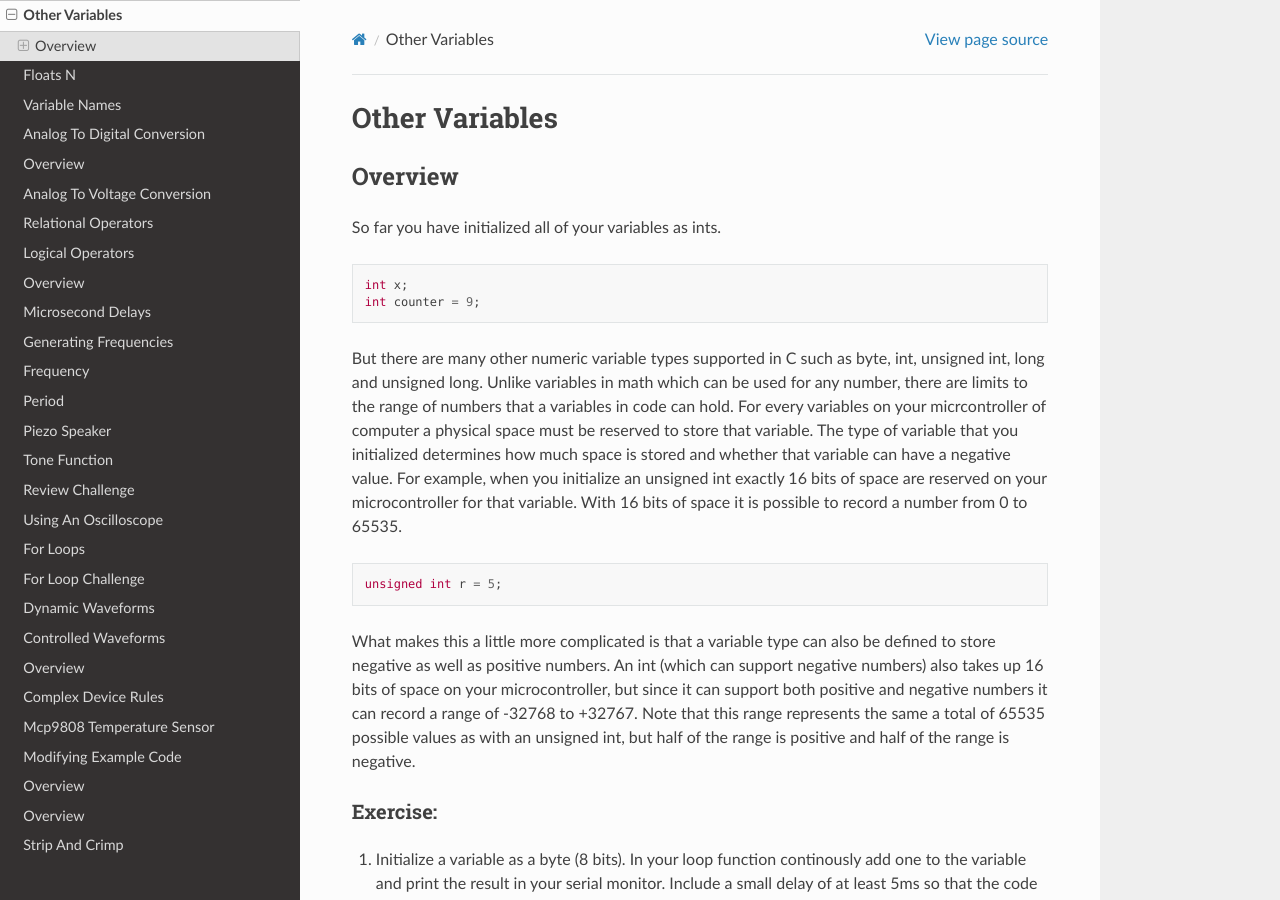
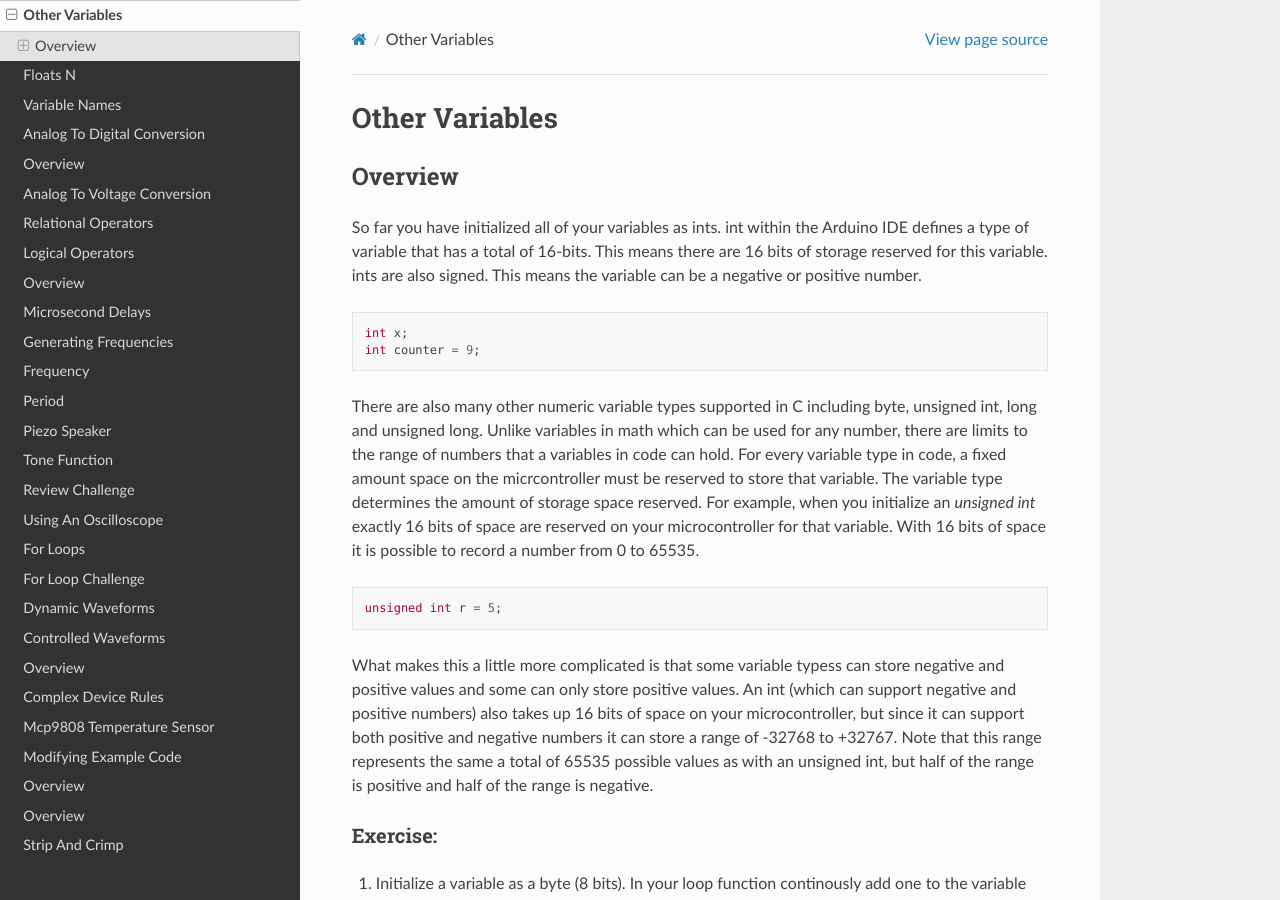
Before and after one commit to maxtkc/mvths-wiki, a Sphinx documentation site: the page built from docs/020a-other-variables.rst, in a window 1280 px wide and 900 px high. Built offline with Sphinx 7.4.7 and the Read the Docs theme 2.0.0, drawn with Linux system fonts in a browser that asks for light colours; pages that are not in the unit, such as notebooks, are missing from menus.

Commit message:
Update 020a-other-variables.rst

```diff
--- a/docs/020a-other-variables.rst
+++ b/docs/020a-other-variables.rst
@@ -4,34 +4,27 @@ Other Variables
 Overview
 --------
 
-So far you have initialized all of your variables as ints.
+So far you have initialized all of your variables as ints. int within the Arduino IDE defines a type of variable that has a total of 16-bits. This means there are 16 bits of storage reserved for this variable. ints are also signed. This means the variable can be a negative or positive number.
 
 .. code-block:: c
 
   int x;
   int counter = 9;
 
-But there are many other numeric variable types supported in C such as byte, int, unsigned int, long and unsigned long. Unlike variables in math which
-can be used for any number, there are limits to the range of numbers that a variables in code can hold. For every variables on your micrcontroller of computer
-a physical space must be reserved to store that variable. The type of variable that you initialized determines how much space is stored and whether that
-variable can have a negative value. For example, when you initialize an unsigned int exactly 16 bits of space are reserved on your microcontroller
-for that variable. With 16 bits of space it is possible to record a number from 0 to 65535.
+There are also many other numeric variable types supported in C including byte, unsigned int, long and unsigned long. Unlike variables in math which can be used for any number, there are limits to the range of numbers that a variables in code can hold. For every variable type in code, a fixed amount space on the micrcontroller must be reserved to store that variable. The variable type determines the amount of storage space reserved. For example, when you initialize an *unsigned int* exactly 16 bits of space are reserved on your microcontroller for that variable. With 16 bits of space it is possible to record a number from 0 to 65535.
 
 .. code-block:: c
 
   unsigned int r = 5;
 
-What makes this a little more complicated is that a variable type can also be defined to store negative as well as positive numbers. An
-int (which can support negative numbers) also takes up 16 bits of space on your microcontroller, but since it can support both positive and negative numbers
-it can record a range of -32768 to +32767. Note that this range represents the same a total of 65535 possible values as with an unsigned int, but half of the
-range is positive and half of the range is negative.
+What makes this a little more complicated is that some variable typess can store negative and positive values and some can only store positive values. An int (which can support negative and positive numbers) also takes up 16 bits of space on your microcontroller, but since it can support both positive and negative numbers it can store a range of -32768 to +32767. Note that this range represents the same a total of 65535 possible values as with an unsigned int, but half of the range is positive and half of the range is negative.
 
 Exercise:
 ~~~~~~~~~
 
-1. Initialize a variable as a byte (8 bits). In your loop function continously add one to the variable and print the result in your serial monitor. Include a small delay of at   least 5ms so that the code does not crash the serial port. Record the highest value of the count in your notebook. When you initialize a variable as a byte is only 8 bits of space are reserved for the variable so the highest number it can reach will be significantly less. Once the microcontroller reaches the highest value of the byte is starts counting from zero again.
+#. Initialize a variable as a byte (8 bits). In your loop function continously add one to the variable and print the result in your serial monitor. Include a small delay of at   least 5ms so that the code does not crash the serial port. Record the highest value of the count in your notebook. When you initialize a variable as a byte is only 8 bits of space are reserved for the variable so the highest number it can reach will be significantly less. Once the microcontroller reaches the highest value of the byte is starts counting from zero again.
 
-2. Initialize a varible as each of the following types shown in the table below. Continously increment or decrement (add one or subtract one) from the variable in your loop function and print the value in your serial monitor. Use this code to determine the highest and lowest value for each variable type. Copy the table to your note book.
+#. Initialize a varible as each of the following types shown in the table below. Continously increment or decrement (add one or subtract one) from the variable in your loop function and print the value in your serial monitor. Use this code to determine the highest and lowest value for each variable type. Copy the table to your note book.
 
 
 .. list-table:: Ohms Law
```
